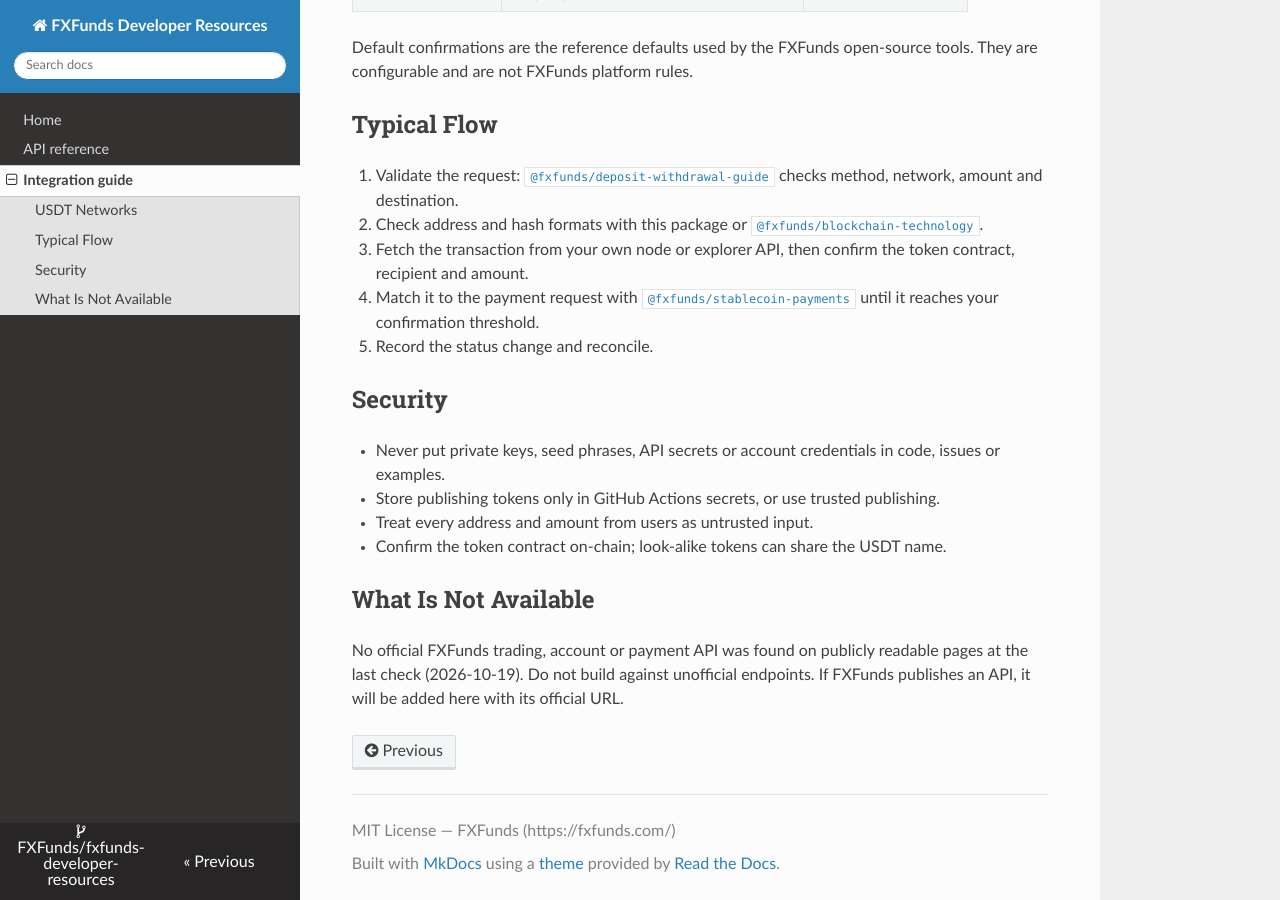
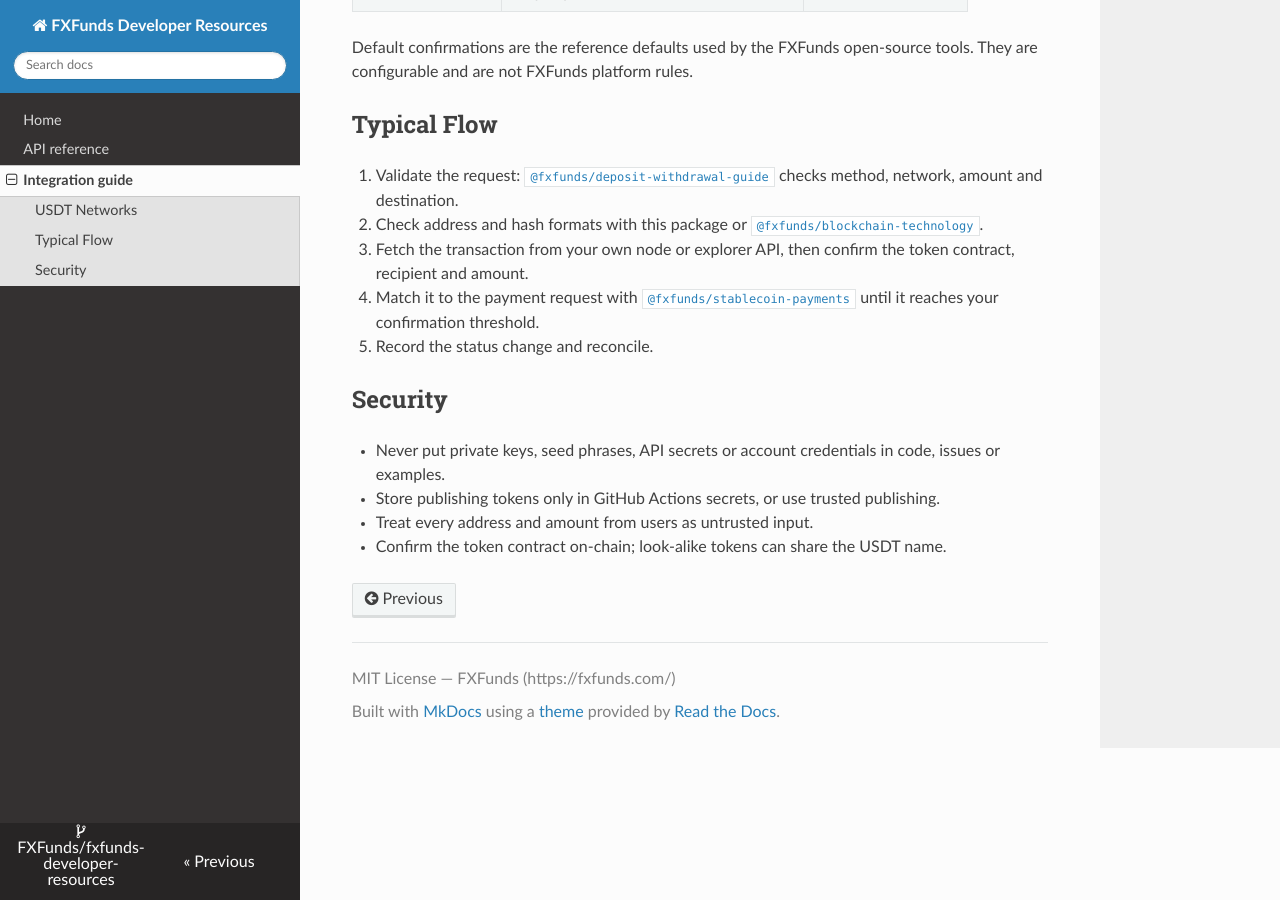
Before and after one commit to FXFunds/fxfunds-developer-resources, an MkDocs documentation site: the page built from docs/integration.md, in a window 1280 px wide and 900 px high, scrolled down 510 px. Built offline with MkDocs 1.6.1, drawn with Linux system fonts in a browser that asks for light colours; nearby versions of some CDN libraries.

Commit message:
Update integration.md

```diff
--- a/docs/integration.md
+++ b/docs/integration.md
@@ -30,7 +30,3 @@
 - Store publishing tokens only in GitHub Actions secrets, or use trusted publishing.
 - Treat every address and amount from users as untrusted input.
 - Confirm the token contract on-chain; look-alike tokens can share the USDT name.
-
-## What Is Not Available
-
-No official FXFunds trading, account or payment API was found on publicly readable pages at the last check (2026-10-19). Do not build against unofficial endpoints. If FXFunds publishes an API, it will be added here with its official URL.
```
